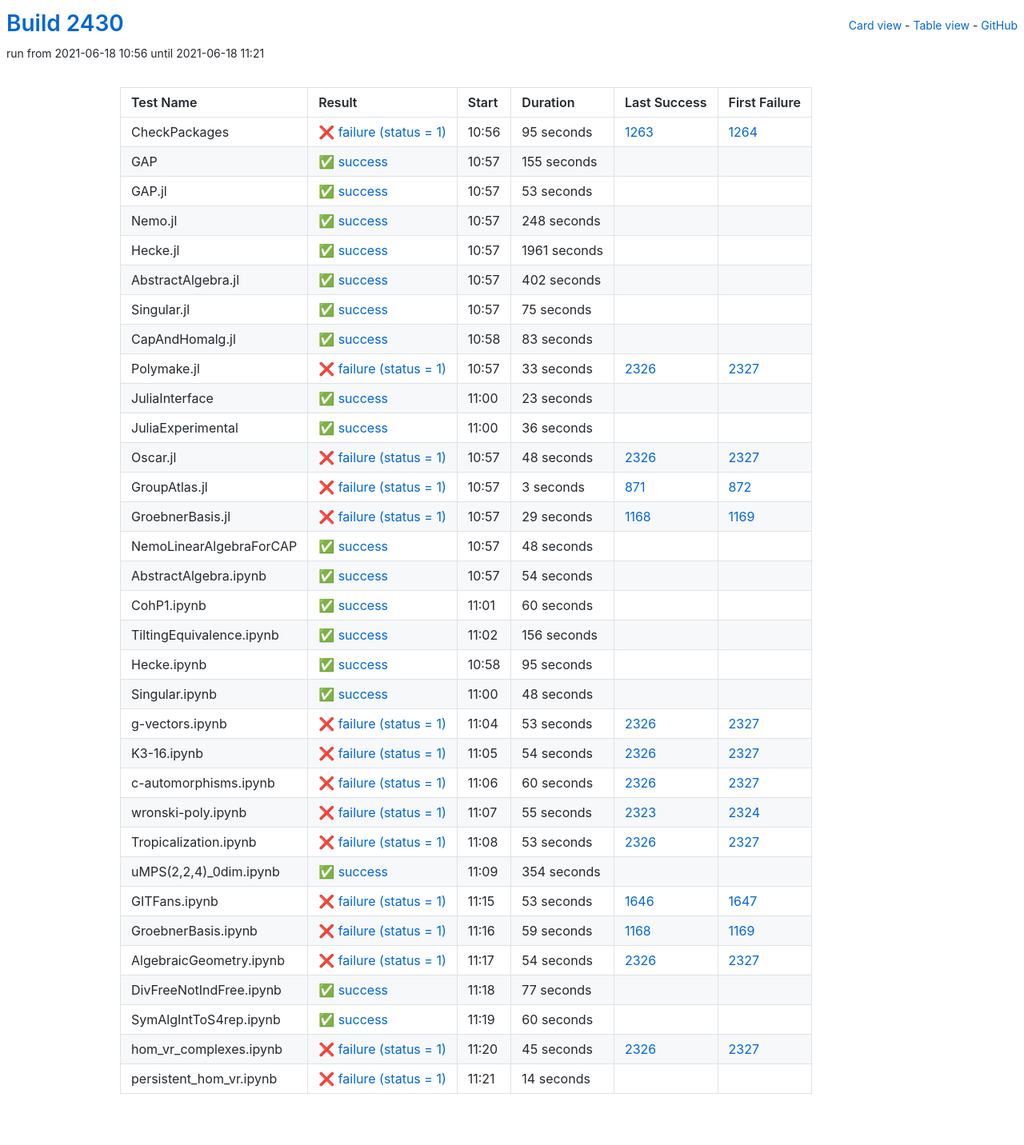
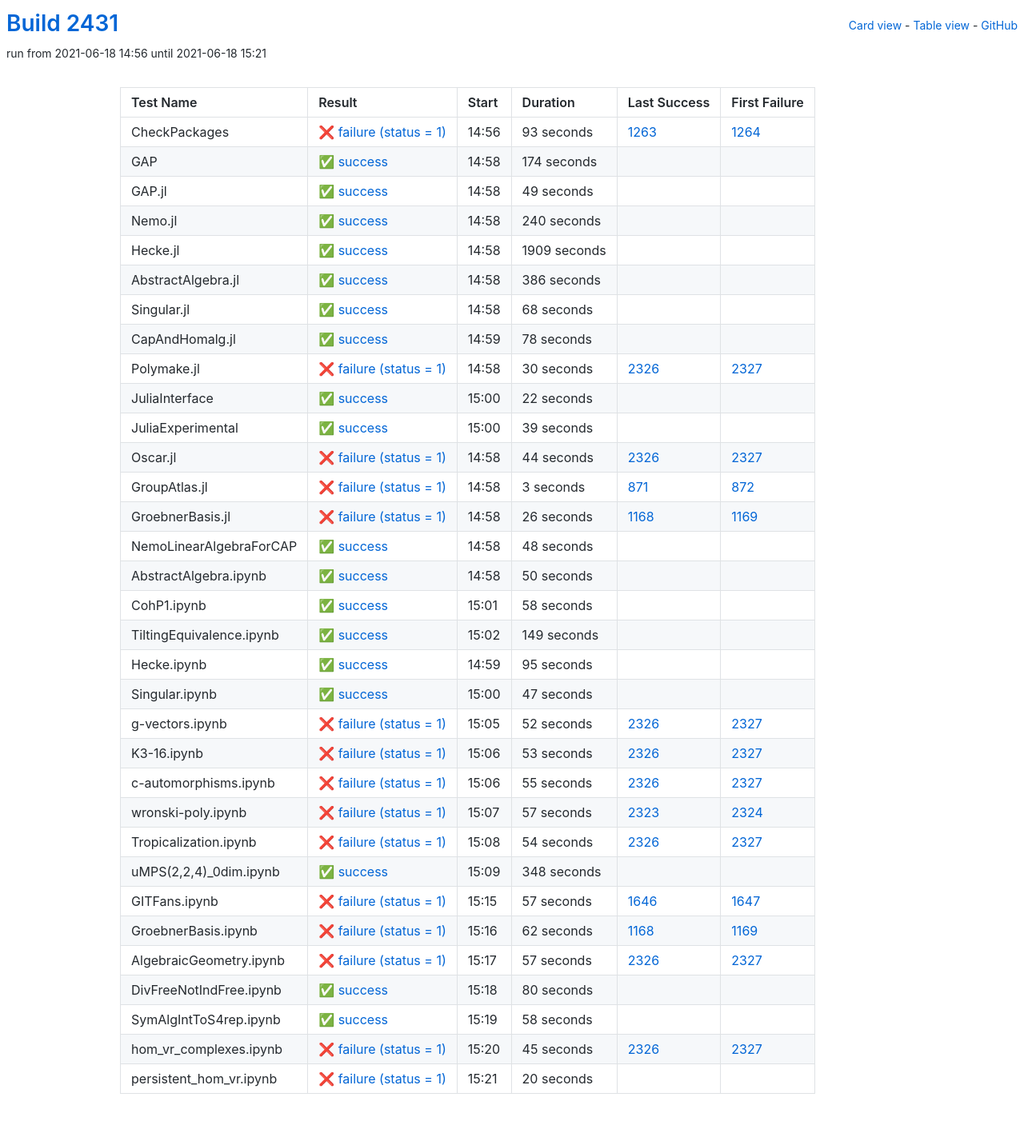
Before and after one commit to oscar-system/oscar-ci-status-stable, a Jekyll site: the page built from table.html, in a window 1280 px wide. Shown: the whole page at 80% size. Built offline with Jekyll 4.4.1, drawn with Linux system fonts in a browser that asks for light colours.

Commit message:
Build #2431

```diff
--- a/_data/ci.yml
+++ b/_data/ci.yml
@@ -1,6 +1,6 @@
 ---
-build: 2430
-build_url: https://oscarci.mathematik.uni-kl.de/job/oscar-stable/2430/
+build: 2431
+build_url: https://oscarci.mathematik.uni-kl.de/job/oscar-stable/2431/
 job: oscar-stable
 organization: oscar-system
 repo: oscar-ci-status-stable
@@ -8,152 +8,152 @@ repourl: https://github.com/oscar-system/oscar-ci-status-stable
 tests:
 - name: CheckPackages
   id: checkpackages
-  log: https://oscarci.mathematik.uni-kl.de/job/oscar-stable/2430/artifact/logs/build-2430/CheckPackages.log
-  start: 2021-06-18 10:56
+  log: https://oscarci.mathematik.uni-kl.de/job/oscar-stable/2431/artifact/logs/build-2431/CheckPackages.log
+  start: 2021-06-18 14:56
   success: false
   exitcode: 1
   status: failure
-  duration: 95
+  duration: 93
   last_success: 1263
   last_success_url: https://oscarci.mathematik.uni-kl.de/job/oscar-stable/1263/
   first_failure: 1264
   first_failure_url: https://oscarci.mathematik.uni-kl.de/job/oscar-stable/1264/
 - name: GAP
   id: gap
-  log: https://oscarci.mathematik.uni-kl.de/job/oscar-stable/2430/artifact/logs/build-2430/GAP.log
-  start: 2021-06-18 10:57
+  log: https://oscarci.mathematik.uni-kl.de/job/oscar-stable/2431/artifact/logs/build-2431/GAP.log
+  start: 2021-06-18 14:58
   success: true
   exitcode: 0
   status: success
-  duration: 155
+  duration: 174
   last_success: false
   last_success_url:
   first_failure: false
   first_failure_url:
 - name: GAP.jl
   id: gap-jl
-  log: https://oscarci.mathematik.uni-kl.de/job/oscar-stable/2430/artifact/logs/build-2430/GAP.jl.log
-  start: 2021-06-18 10:57
+  log: https://oscarci.mathematik.uni-kl.de/job/oscar-stable/2431/artifact/logs/build-2431/GAP.jl.log
+  start: 2021-06-18 14:58
   success: true
   exitcode: 0
   status: success
-  duration: 53
+  duration: 49
   last_success: false
   last_success_url:
   first_failure: false
   first_failure_url:
 - name: Nemo.jl
   id: nemo-jl
-  log: https://oscarci.mathematik.uni-kl.de/job/oscar-stable/2430/artifact/logs/build-2430/Nemo.jl.log
-  start: 2021-06-18 10:57
+  log: https://oscarci.mathematik.uni-kl.de/job/oscar-stable/2431/artifact/logs/build-2431/Nemo.jl.log
+  start: 2021-06-18 14:58
   success: true
   exitcode: 0
   status: success
-  duration: 248
+  duration: 240
   last_success: false
   last_success_url:
   first_failure: false
   first_failure_url:
 - name: Hecke.jl
   id: hecke-jl
-  log: https://oscarci.mathematik.uni-kl.de/job/oscar-stable/2430/artifact/logs/build-2430/Hecke.jl.log
-  start: 2021-06-18 10:57
+  log: https://oscarci.mathematik.uni-kl.de/job/oscar-stable/2431/artifact/logs/build-2431/Hecke.jl.log
+  start: 2021-06-18 14:58
   success: true
   exitcode: 0
   status: success
-  duration: 1961
+  duration: 1909
   last_success: false
   last_success_url:
   first_failure: false
   first_failure_url:
 - name: AbstractAlgebra.jl
   id: abstractalgebra-jl
-  log: https://oscarci.mathematik.uni-kl.de/job/oscar-stable/2430/artifact/logs/build-2430/AbstractAlgebra.jl.log
-  start: 2021-06-18 10:57
+  log: https://oscarci.mathematik.uni-kl.de/job/oscar-stable/2431/artifact/logs/build-2431/AbstractAlgebra.jl.log
+  start: 2021-06-18 14:58
   success: true
   exitcode: 0
   status: success
-  duration: 402
+  duration: 386
   last_success: false
   last_success_url:
   first_failure: false
   first_failure_url:
 - name: Singular.jl
   id: singular-jl
-  log: https://oscarci.mathematik.uni-kl.de/job/oscar-stable/2430/artifact/logs/build-2430/Singular.jl.log
-  start: 2021-06-18 10:57
+  log: https://oscarci.mathematik.uni-kl.de/job/oscar-stable/2431/artifact/logs/build-2431/Singular.jl.log
+  start: 2021-06-18 14:58
   success: true
   exitcode: 0
   status: success
-  duration: 75
+  duration: 68
   last_success: false
   last_success_url:
   first_failure: false
   first_failure_url:
 - name: CapAndHomalg.jl
   id: capandhomalg-jl
-  log: https://oscarci.mathematik.uni-kl.de/job/oscar-stable/2430/artifact/logs/build-2430/CapAndHomalg.jl.log
-  start: 2021-06-18 10:58
+  log: https://oscarci.mathematik.uni-kl.de/job/oscar-stable/2431/artifact/logs/build-2431/CapAndHomalg.jl.log
+  start: 2021-06-18 14:59
   success: true
   exitcode: 0
   status: success
-  duration: 83
+  duration: 78
   last_success: false
   last_success_url:
   first_failure: false
   first_failure_url:
 - name: Polymake.jl
   id: polymake-jl
-  log: https://oscarci.mathematik.uni-kl.de/job/oscar-stable/2430/artifact/logs/build-2430/Polymake.jl.log
-  start: 2021-06-18 10:57
+  log: https://oscarci.mathematik.uni-kl.de/job/oscar-stable/2431/artifact/logs/build-2431/Polymake.jl.log
+  start: 2021-06-18 14:58
   success: false
   exitcode: 1
   status: failure
-  duration: 33
+  duration: 30
   last_success: 2326
   last_success_url: https://oscarci.mathematik.uni-kl.de/job/oscar-stable/2326/
   first_failure: 2327
   first_failure_url: https://oscarci.mathematik.uni-kl.de/job/oscar-stable/2327/
 - name: JuliaInterface
   id: juliainterface
-  log: https://oscarci.mathematik.uni-kl.de/job/oscar-stable/2430/artifact/logs/build-2430/JuliaInterface.log
-  start: 2021-06-18 11:00
+  log: https://oscarci.mathematik.uni-kl.de/job/oscar-stable/2431/artifact/logs/build-2431/JuliaInterface.log
+  start: 2021-06-18 15:00
   success: true
   exitcode: 0
   status: success
-  duration: 23
+  duration: 22
   last_success: false
   last_success_url:
   first_failure: false
   first_failure_url:
 - name: JuliaExperimental
   id: juliaexperimental
-  log: https://oscarci.mathematik.uni-kl.de/job/oscar-stable/2430/artifact/logs/build-2430/JuliaExperimental.log
-  start: 2021-06-18 11:00
+  log: https://oscarci.mathematik.uni-kl.de/job/oscar-stable/2431/artifact/logs/build-2431/JuliaExperimental.log
+  start: 2021-06-18 15:00
   success: true
   exitcode: 0
   status: success
-  duration: 36
+  duration: 39
   last_success: false
   last_success_url:
   first_failure: false
   first_failure_url:
 - name: Oscar.jl
   id: oscar-jl
-  log: https://oscarci.mathematik.uni-kl.de/job/oscar-stable/2430/artifact/logs/build-2430/Oscar.jl.log
-  start: 2021-06-18 10:57
+  log: https://oscarci.mathematik.uni-kl.de/job/oscar-stable/2431/artifact/logs/build-2431/Oscar.jl.log
+  start: 2021-06-18 14:58
   success: false
   exitcode: 1
   status: failure
-  duration: 48
+  duration: 44
   last_success: 2326
   last_success_url: https://oscarci.mathematik.uni-kl.de/job/oscar-stable/2326/
   first_failure: 2327
   first_failure_url: https://oscarci.mathematik.uni-kl.de/job/oscar-stable/2327/
 - name: GroupAtlas.jl
   id: groupatlas-jl
-  log: https://oscarci.mathematik.uni-kl.de/job/oscar-stable/2430/artifact/logs/build-2430/GroupAtlas.jl.log
-  start: 2021-06-18 10:57
+  log: https://oscarci.mathematik.uni-kl.de/job/oscar-stable/2431/artifact/logs/build-2431/GroupAtlas.jl.log
+  start: 2021-06-18 14:58
   success: false
   exitcode: 1
   status: failure
@@ -164,20 +164,20 @@ tests:
   first_failure_url: https://oscarci.mathematik.uni-kl.de/job/oscar-stable/872/
 - name: GroebnerBasis.jl
   id: groebnerbasis-jl
-  log: https://oscarci.mathematik.uni-kl.de/job/oscar-stable/2430/artifact/logs/build-2430/GroebnerBasis.jl.log
-  start: 2021-06-18 10:57
+  log: https://oscarci.mathematik.uni-kl.de/job/oscar-stable/2431/artifact/logs/build-2431/GroebnerBasis.jl.log
+  start: 2021-06-18 14:58
   success: false
   exitcode: 1
   status: failure
-  duration: 29
+  duration: 26
   last_success: 1168
   last_success_url: https://oscarci.mathematik.uni-kl.de/job/oscar-stable/1168/
   first_failure: 1169
   first_failure_url: https://oscarci.mathematik.uni-kl.de/job/oscar-stable/1169/
 - name: NemoLinearAlgebraForCAP
   id: nemolinearalgebraforcap
-  log: https://oscarci.mathematik.uni-kl.de/job/oscar-stable/2430/artifact/logs/build-2430/NemoLinearAlgebraForCAP.log
-  start: 2021-06-18 10:57
+  log: https://oscarci.mathematik.uni-kl.de/job/oscar-stable/2431/artifact/logs/build-2431/NemoLinearAlgebraForCAP.log
+  start: 2021-06-18 14:58
   success: true
   exitcode: 0
   status: success
@@ -188,44 +188,44 @@ tests:
   first_failure_url:
 - name: AbstractAlgebra.ipynb
   id: abstractalgebra-ipynb
-  log: https://oscarci.mathematik.uni-kl.de/job/oscar-stable/2430/artifact/logs/build-2430/AbstractAlgebra.ipynb.log
-  start: 2021-06-18 10:57
+  log: https://oscarci.mathematik.uni-kl.de/job/oscar-stable/2431/artifact/logs/build-2431/AbstractAlgebra.ipynb.log
+  start: 2021-06-18 14:58
   success: true
   exitcode: 0
   status: success
-  duration: 54
+  duration: 50
   last_success: false
   last_success_url:
   first_failure: false
   first_failure_url:
 - name: CohP1.ipynb
   id: cohp1-ipynb
-  log: https://oscarci.mathematik.uni-kl.de/job/oscar-stable/2430/artifact/logs/build-2430/CohP1.ipynb.log
-  start: 2021-06-18 11:01
+  log: https://oscarci.mathematik.uni-kl.de/job/oscar-stable/2431/artifact/logs/build-2431/CohP1.ipynb.log
+  start: 2021-06-18 15:01
   success: true
   exitcode: 0
   status: success
-  duration: 60
+  duration: 58
   last_success: false
   last_success_url:
   first_failure: false
   first_failure_url:
 - name: TiltingEquivalence.ipynb
   id: tiltingequivalence-ipynb
-  log: https://oscarci.mathematik.uni-kl.de/job/oscar-stable/2430/artifact/logs/build-2430/TiltingEquivalence.ipynb.log
-  start: 2021-06-18 11:02
+  log: https://oscarci.mathematik.uni-kl.de/job/oscar-stable/2431/artifact/logs/build-2431/TiltingEquivalence.ipynb.log
+  start: 2021-06-18 15:02
   success: true
   exitcode: 0
   status: success
-  duration: 156
+  duration: 149
   last_success: false
   last_success_url:
   first_failure: false
   first_failure_url:
 - name: Hecke.ipynb
   id: hecke-ipynb
-  log: https://oscarci.mathematik.uni-kl.de/job/oscar-stable/2430/artifact/logs/build-2430/Hecke.ipynb.log
-  start: 2021-06-18 10:58
+  log: https://oscarci.mathematik.uni-kl.de/job/oscar-stable/2431/artifact/logs/build-2431/Hecke.ipynb.log
+  start: 2021-06-18 14:59
   success: true
   exitcode: 0
   status: success
@@ -236,20 +236,32 @@ tests:
   first_failure_url:
 - name: Singular.ipynb
   id: singular-ipynb
-  log: https://oscarci.mathematik.uni-kl.de/job/oscar-stable/2430/artifact/logs/build-2430/Singular.ipynb.log
-  start: 2021-06-18 11:00
+  log: https://oscarci.mathematik.uni-kl.de/job/oscar-stable/2431/artifact/logs/build-2431/Singular.ipynb.log
+  start: 2021-06-18 15:00
   success: true
   exitcode: 0
   status: success
-  duration: 48
+  duration: 47
   last_success: false
   last_success_url:
   first_failure: false
   first_failure_url:
 - name: g-vectors.ipynb
   id: g-vectors-ipynb
-  log: https://oscarci.mathematik.uni-kl.de/job/oscar-stable/2430/artifact/logs/build-2430/g-vectors.ipynb.log
-  start: 2021-06-18 11:04
+  log: https://oscarci.mathematik.uni-kl.de/job/oscar-stable/2431/artifact/logs/build-2431/g-vectors.ipynb.log
+  start: 2021-06-18 15:05
+  success: false
+  exitcode: 1
+  status: failure
+  duration: 52
+  last_success: 2326
+  last_success_url: https://oscarci.mathematik.uni-kl.de/job/oscar-stable/2326/
+  first_failure: 2327
+  first_failure_url: https://oscarci.mathematik.uni-kl.de/job/oscar-stable/2327/
+- name: K3-16.ipynb
+  id: k3-16-ipynb
+  log: https://oscarci.mathematik.uni-kl.de/job/oscar-stable/2431/artifact/logs/build-2431/K3-16.ipynb.log
+  start: 2021-06-18 15:06
   success: false
   exitcode: 1
   status: failure
@@ -258,10 +270,34 @@ tests:
   last_success_url: https://oscarci.mathematik.uni-kl.de/job/oscar-stable/2326/
   first_failure: 2327
   first_failure_url: https://oscarci.mathematik.uni-kl.de/job/oscar-stable/2327/
-- name: K3-16.ipynb
-  id: k3-16-ipynb
-  log: https://oscarci.mathematik.uni-kl.de/job/oscar-stable/2430/artifact/logs/build-2430/K3-16.ipynb.log
-  start: 2021-06-18 11:05
+- name: c-automorphisms.ipynb
+  id: c-automorphisms-ipynb
+  log: https://oscarci.mathematik.uni-kl.de/job/oscar-stable/2431/artifact/logs/build-2431/c-automorphisms.ipynb.log
+  start: 2021-06-18 15:06
+  success: false
+  exitcode: 1
+  status: failure
+  duration: 55
+  last_success: 2326
+  last_success_url: https://oscarci.mathematik.uni-kl.de/job/oscar-stable/2326/
+  first_failure: 2327
+  first_failure_url: https://oscarci.mathematik.uni-kl.de/job/oscar-stable/2327/
+- name: wronski-poly.ipynb
+  id: wronski-poly-ipynb
+  log: https://oscarci.mathematik.uni-kl.de/job/oscar-stable/2431/artifact/logs/build-2431/wronski-poly.ipynb.log
+  start: 2021-06-18 15:07
+  success: false
+  exitcode: 1
+  status: failure
+  duration: 57
+  last_success: 2323
+  last_success_url: https://oscarci.mathematik.uni-kl.de/job/oscar-stable/2323/
+  first_failure: 2324
+  first_failure_url: https://oscarci.mathematik.uni-kl.de/job/oscar-stable/2324/
+- name: Tropicalization.ipynb
+  id: tropicalization-ipynb
+  log: https://oscarci.mathematik.uni-kl.de/job/oscar-stable/2431/artifact/logs/build-2431/Tropicalization.ipynb.log
+  start: 2021-06-18 15:08
   success: false
   exitcode: 1
   status: failure
@@ -270,118 +306,82 @@ tests:
   last_success_url: https://oscarci.mathematik.uni-kl.de/job/oscar-stable/2326/
   first_failure: 2327
   first_failure_url: https://oscarci.mathematik.uni-kl.de/job/oscar-stable/2327/
-- name: c-automorphisms.ipynb
-  id: c-automorphisms-ipynb
-  log: https://oscarci.mathematik.uni-kl.de/job/oscar-stable/2430/artifact/logs/build-2430/c-automorphisms.ipynb.log
-  start: 2021-06-18 11:06
-  success: false
-  exitcode: 1
-  status: failure
-  duration: 60
-  last_success: 2326
-  last_success_url: https://oscarci.mathematik.uni-kl.de/job/oscar-stable/2326/
-  first_failure: 2327
-  first_failure_url: https://oscarci.mathematik.uni-kl.de/job/oscar-stable/2327/
-- name: wronski-poly.ipynb
-  id: wronski-poly-ipynb
-  log: https://oscarci.mathematik.uni-kl.de/job/oscar-stable/2430/artifact/logs/build-2430/wronski-poly.ipynb.log
-  start: 2021-06-18 11:07
-  success: false
-  exitcode: 1
-  status: failure
-  duration: 55
-  last_success: 2323
-  last_success_url: https://oscarci.mathematik.uni-kl.de/job/oscar-stable/2323/
-  first_failure: 2324
-  first_failure_url: https://oscarci.mathematik.uni-kl.de/job/oscar-stable/2324/
-- name: Tropicalization.ipynb
-  id: tropicalization-ipynb
-  log: https://oscarci.mathematik.uni-kl.de/job/oscar-stable/2430/artifact/logs/build-2430/Tropicalization.ipynb.log
-  start: 2021-06-18 11:08
-  success: false
-  exitcode: 1
-  status: failure
-  duration: 53
-  last_success: 2326
-  last_success_url: https://oscarci.mathematik.uni-kl.de/job/oscar-stable/2326/
-  first_failure: 2327
-  first_failure_url: https://oscarci.mathematik.uni-kl.de/job/oscar-stable/2327/
 - name: uMPS(2,2,4)_0dim.ipynb
   id: umps-2-2-4-0dim-ipynb
-  log: https://oscarci.mathematik.uni-kl.de/job/oscar-stable/2430/artifact/logs/build-2430/uMPS-2-2-4-_0dim.ipynb.log
-  start: 2021-06-18 11:09
+  log: https://oscarci.mathematik.uni-kl.de/job/oscar-stable/2431/artifact/logs/build-2431/uMPS-2-2-4-_0dim.ipynb.log
+  start: 2021-06-18 15:09
   success: true
   exitcode: 0
   status: success
-  duration: 354
+  duration: 348
   last_success: false
   last_success_url:
   first_failure: false
   first_failure_url:
 - name: GITFans.ipynb
   id: gitfans-ipynb
-  log: https://oscarci.mathematik.uni-kl.de/job/oscar-stable/2430/artifact/logs/build-2430/GITFans.ipynb.log
-  start: 2021-06-18 11:15
+  log: https://oscarci.mathematik.uni-kl.de/job/oscar-stable/2431/artifact/logs/build-2431/GITFans.ipynb.log
+  start: 2021-06-18 15:15
   success: false
   exitcode: 1
   status: failure
-  duration: 53
+  duration: 57
   last_success: 1646
   last_success_url: https://oscarci.mathematik.uni-kl.de/job/oscar-stable/1646/
   first_failure: 1647
   first_failure_url: https://oscarci.mathematik.uni-kl.de/job/oscar-stable/1647/
 - name: GroebnerBasis.ipynb
   id: groebnerbasis-ipynb
-  log: https://oscarci.mathematik.uni-kl.de/job/oscar-stable/2430/artifact/logs/build-2430/GroebnerBasis.ipynb.log
-  start: 2021-06-18 11:16
+  log: https://oscarci.mathematik.uni-kl.de/job/oscar-stable/2431/artifact/logs/build-2431/GroebnerBasis.ipynb.log
+  start: 2021-06-18 15:16
   success: false
   exitcode: 1
   status: failure
-  duration: 59
+  duration: 62
   last_success: 1168
   last_success_url: https://oscarci.mathematik.uni-kl.de/job/oscar-stable/1168/
   first_failure: 1169
   first_failure_url: https://oscarci.mathematik.uni-kl.de/job/oscar-stable/1169/
 - name: AlgebraicGeometry.ipynb
   id: algebraicgeometry-ipynb
-  log: https://oscarci.mathematik.uni-kl.de/job/oscar-stable/2430/artifact/logs/build-2430/AlgebraicGeometry.ipynb.log
-  start: 2021-06-18 11:17
+  log: https://oscarci.mathematik.uni-kl.de/job/oscar-stable/2431/artifact/logs/build-2431/AlgebraicGeometry.ipynb.log
+  start: 2021-06-18 15:17
   success: false
   exitcode: 1
   status: failure
-  duration: 54
+  duration: 57
   last_success: 2326
   last_success_url: https://oscarci.mathematik.uni-kl.de/job/oscar-stable/2326/
   first_failure: 2327
   first_failure_url: https://oscarci.mathematik.uni-kl.de/job/oscar-stable/2327/
 - name: DivFreeNotIndFree.ipynb
   id: divfreenotindfree-ipynb
-  log: https://oscarci.mathematik.uni-kl.de/job/oscar-stable/2430/artifact/logs/build-2430/DivFreeNotIndFree.ipynb.log
-  start: 2021-06-18 11:18
+  log: https://oscarci.mathematik.uni-kl.de/job/oscar-stable/2431/artifact/logs/build-2431/DivFreeNotIndFree.ipynb.log
+  start: 2021-06-18 15:18
   success: true
   exitcode: 0
   status: success
-  duration: 77
+  duration: 80
   last_success: false
   last_success_url:
   first_failure: false
   first_failure_url:
 - name: SymAlgIntToS4rep.ipynb
   id: symalginttos4rep-ipynb
-  log: https://oscarci.mathematik.uni-kl.de/job/oscar-stable/2430/artifact/logs/build-2430/SymAlgIntToS4rep.ipynb.log
-  start: 2021-06-18 11:19
+  log: https://oscarci.mathematik.uni-kl.de/job/oscar-stable/2431/artifact/logs/build-2431/SymAlgIntToS4rep.ipynb.log
+  start: 2021-06-18 15:19
   success: true
   exitcode: 0
   status: success
-  duration: 60
+  duration: 58
   last_success: false
   last_success_url:
   first_failure: false
   first_failure_url:
 - name: hom_vr_complexes.ipynb
   id: hom-vr-complexes-ipynb
-  log: https://oscarci.mathematik.uni-kl.de/job/oscar-stable/2430/artifact/logs/build-2430/hom_vr_complexes.ipynb.log
-  start: 2021-06-18 11:20
+  log: https://oscarci.mathematik.uni-kl.de/job/oscar-stable/2431/artifact/logs/build-2431/hom_vr_complexes.ipynb.log
+  start: 2021-06-18 15:20
   success: false
   exitcode: 1
   status: failure
@@ -392,12 +392,12 @@ tests:
   first_failure_url: https://oscarci.mathematik.uni-kl.de/job/oscar-stable/2327/
 - name: persistent_hom_vr.ipynb
   id: persistent-hom-vr-ipynb
-  log: https://oscarci.mathematik.uni-kl.de/job/oscar-stable/2430/artifact/logs/build-2430/persistent_hom_vr.ipynb.log
-  start: 2021-06-18 11:21
+  log: https://oscarci.mathematik.uni-kl.de/job/oscar-stable/2431/artifact/logs/build-2431/persistent_hom_vr.ipynb.log
+  start: 2021-06-18 15:21
   success: false
   exitcode: 1
   status: failure
-  duration: 14
+  duration: 20
   last_success: false
   last_success_url:
   first_failure: false
```
Also changed, not shown: README.md.
